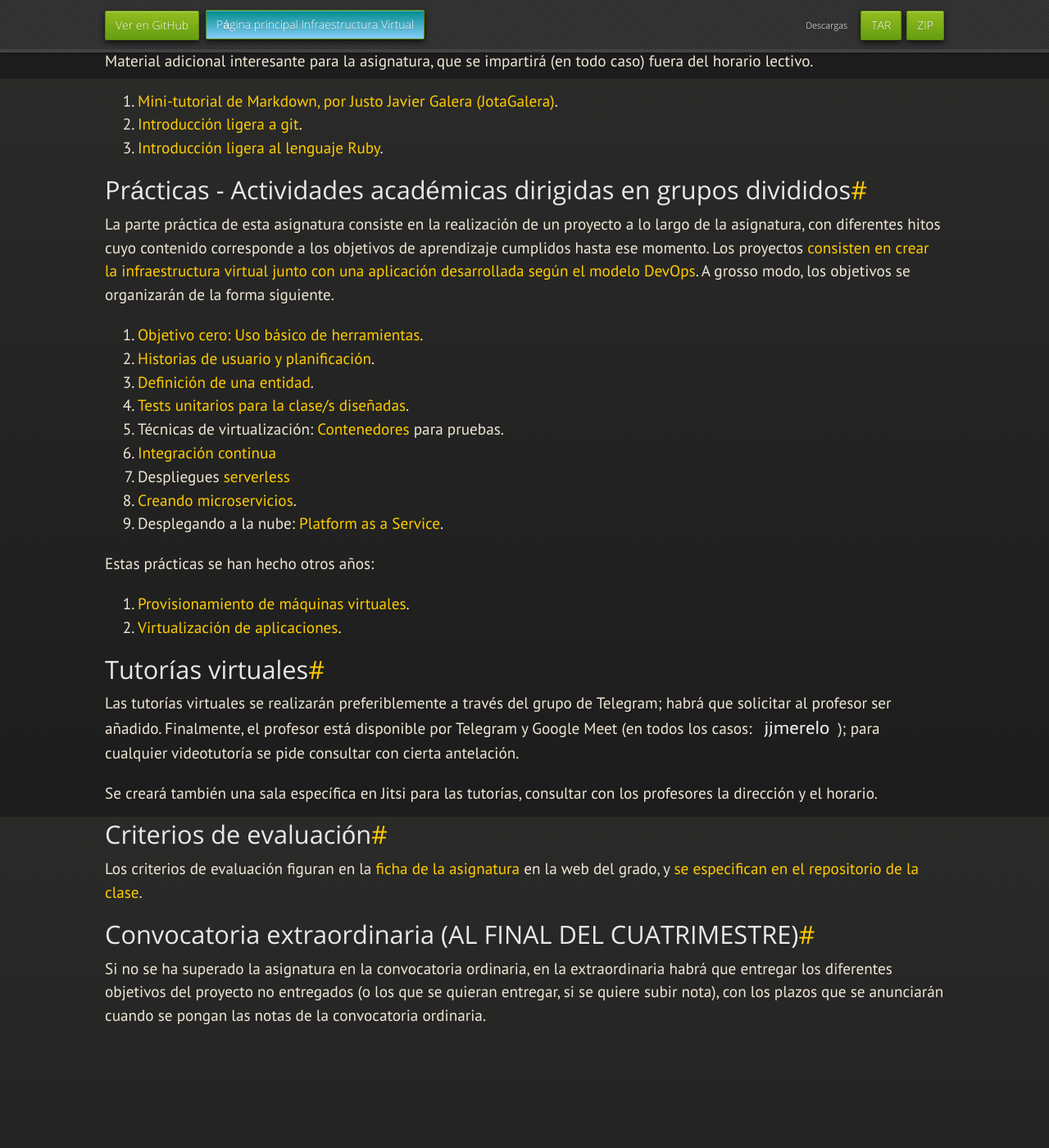
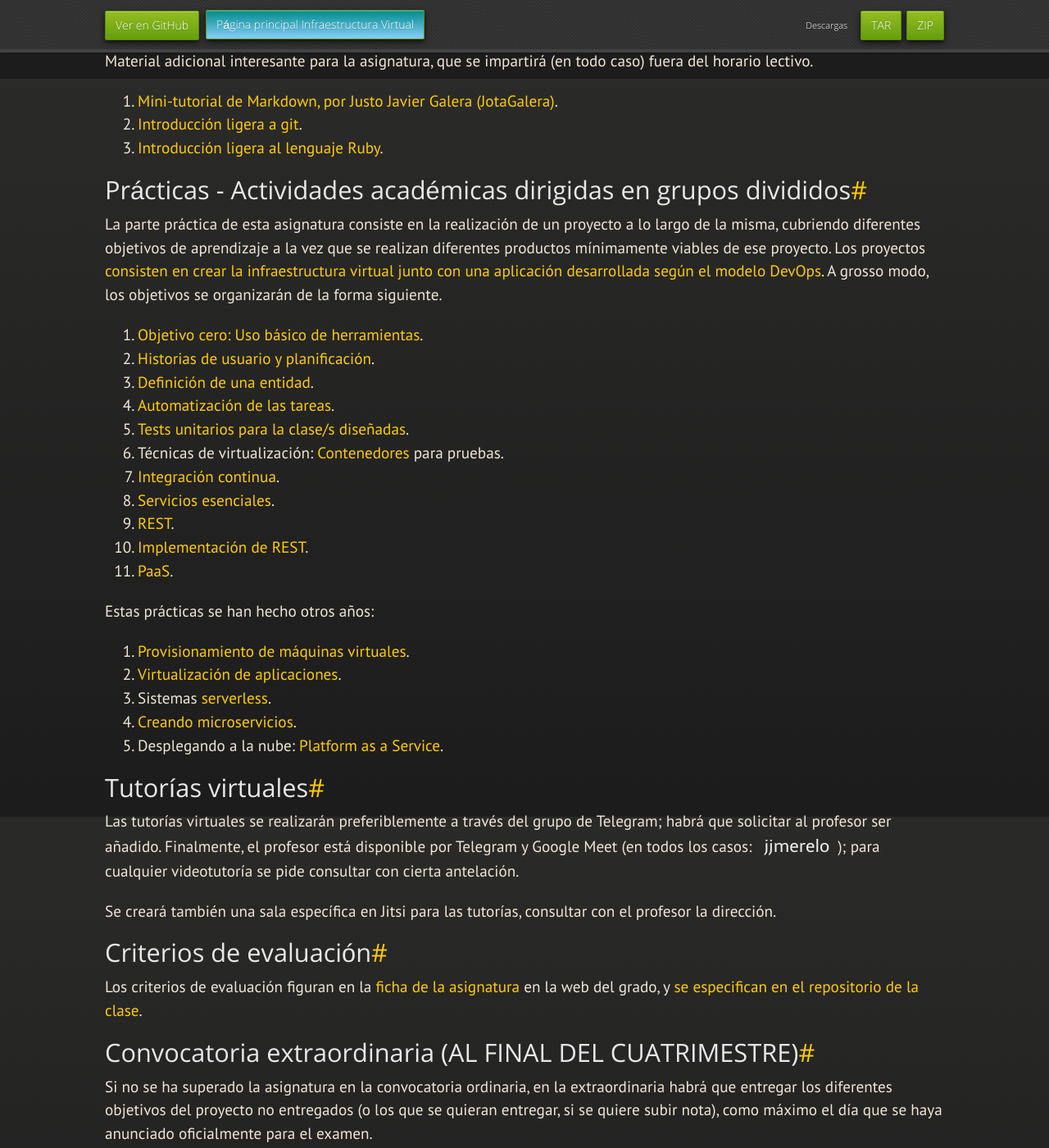
Before and after one commit to JJ/IV, a Jekyll site: the page built from index.md, in a window 1280 px wide and 1400 px high, scrolled down 1704 px. Shown: the whole window at 82% size. Built offline with Jekyll 4.4.1, drawn with Linux system fonts in a browser that asks for light colours; nearby versions of some CDN libraries; some web fonts are replaced; our own code applies the rules of GitHub Pages for plain Markdown files; before the commit the page ends 3067 px from its top, so only the background shows below that.

Commit message:
Sync index.md de master a gh-pages

```diff
--- a/index.md
+++ b/index.md
@@ -29,7 +27,7 @@ Se usará [GitHub](https://github.com) para el proyecto, la forma principal de
 examinar la asignatura; llamaremos *objetivos* a cada una de las entregas que hay
 que hacer del mismo.
 
-Estos son los [objetivos de la asignatura](documentos/objetivos.md), cuyas
+Estos son los [objetivos de la asignatura](documentos/objetivos), cuyas
 sesiones de clase se irán reflejando en
 [un repositorio de GitHub; este es el de 2021-22](https://github.com/JJ/IV-21-22).
 
@@ -57,7 +55,7 @@ disponibles con una licencia libre. Los fuentes de los mismos están en
 [GitHub](https://github.com/JJ/IV).
 
 La temporización de la asignatura y los objetivos de cada sesión figuran en la
-[bitácora](https://github.com/JJ/IV-20-21/blob/master/sesiones/README.md) de
+[bitácora](https://github.com/JJ/IV-21-22/blob/master/sesiones/README.md) de
 clase. Enlazaremos también en ese fichero las grabaciones que se hagan de las
 sesiones en vivo.
 
@@ -89,39 +87,44 @@ Material adicional interesante para la asignatura, que se impartirá
 (en todo caso) fuera del horario lectivo.
 
 1. [Mini-tutorial de Markdown, por Justo Javier Galera
-   (JotaGalera)](documentos/seminarios/tutorial).
+   (JotaGalera)](documentos/seminarios/MarkDown_tutorial).
 2. [Introducción ligera a git](preso/intro-git.html).
 3. [Introducción ligera al lenguaje Ruby](documentos/seminarios/ruby).
 
 ## Prácticas - Actividades académicas dirigidas en grupos divididos
 
-La parte práctica de esta asignatura consiste en la realización de un
-proyecto a lo largo de la asignatura, con diferentes hitos cuyo
-contenido corresponde a los objetivos de aprendizaje cumplidos hasta
-ese momento. Los proyectos
-[consisten en crear la infraestructura virtual junto con una aplicación
-desarrollada según el modelo DevOps](documentos/proyecto/README). A
-grosso modo, los objetivos se organizarán de la forma siguiente.
+La parte práctica de esta asignatura consiste en la realización de un proyecto a
+lo largo de la misma, cubriendo diferentes objetivos de aprendizaje a la vez que
+se realizan diferentes productos mínimamente viables de ese proyecto. Los
+proyectos [consisten en crear la infraestructura virtual junto con una
+aplicación desarrollada según el modelo
+DevOps](documentos/proyecto/README.md). A grosso modo, los objetivos se
+organizarán de la forma siguiente.
 
 1. [Objetivo cero: Uso básico de
    herramientas](documentos/proyecto/0.Repositorio).
 2. [Historias de usuario y
    planificación](documentos/proyecto/1.Infraestructura).
 3. [Definición de una entidad](documentos/proyecto/2.Entidad).
-4. [Tests unitarios para la clase/s diseñadas](documentos/proyecto/2.Tests).
-5. Técnicas de virtualización: [Contenedores](documentos/proyecto/3.Docker)
+4. [Automatización de las tareas](documentos/proyecto/3.Automatizar).
+5. [Tests unitarios para la clase/s diseñadas](documentos/proyecto/4.Tests).
+6. Técnicas de virtualización: [Contenedores](documentos/proyecto/5.Docker)
    para pruebas.
-6. [Integración continua](documentos/proyecto/4.CI)
-7. Despliegues [serverless](documentos/proyecto/5.Serverless)
-8. [Creando microservicios](documentos/proyecto/6.Microservicio).
-9. Desplegando a la nube:
-   [Platform as a Service](documentos/proyecto/7.PaaS).
+7. [Integración continua](documentos/proyecto/6.CI).
+8. [Servicios esenciales](documentos/proyecto/7.Servicios).
+9. [REST](documentos/proyecto/8.REST).
+10. [Implementación de REST](documentos/proyecto/9.Microservicios).
+11. [PaaS](documentos/proyecto/10.PaaS).
 
 Estas prácticas se han hecho otros años:
 
 1. [Provisionamiento de máquinas
    virtuales](documentos/proyecto/6.Provision).
 2. [Virtualización de aplicaciones](documentos/proyecto/5.IaaS).
+3. Sistemas [serverless](documentos/proyecto/5.Serverless).
+4. [Creando microservicios](documentos/proyecto/6.Microservicio).
+5. Desplegando a la nube:
+   [Platform as a Service](documentos/proyecto/7.PaaS).
 
 ## Tutorías virtuales
 
@@ -132,18 +135,18 @@ casos: `jjmerelo`); para cualquier videotutoría se pide consultar con cierta
 antelación.
 
 Se creará también una sala específica en Jitsi para las tutorías,
-consultar con los profesores la dirección y el horario.
+consultar con el profesor la dirección.
 
 ## Criterios de evaluación
 
 Los criterios de evaluación figuran en la
 [ficha de la asignatura](https://grados.ugr.es/informatica/pages/infoacademica/guias_docentes/curso_actual/cuarto/tecnologiasdelainformacion/gii_infraestructura_virtual_20172018_firmada)
 en la web del grado, y
-[se especifican en el repositorio de la clase](https://github.com/JJ/IV-21-22/blob/master/Metodolog%C3%ADa_y_criterios_de_evaluaci%C3%B3n.md).
+[se especifican en el repositorio de la clase](https://github.com/JJ/IV-21-22/blob/master/Metodolog%C3%ADa_y_criterios_de_evaluaci%C3%B3n).
 
 ## Convocatoria extraordinaria (AL FINAL DEL CUATRIMESTRE)
 
 Si no se ha superado la asignatura en la convocatoria ordinaria, en la
 extraordinaria habrá que entregar los diferentes objetivos del proyecto no
-entregados (o los que se quieran entregar, si se quiere subir nota), con los
-plazos que se anunciarán cuando se pongan las notas de la convocatoria ordinaria.
+entregados (o los que se quieran entregar, si se quiere subir nota), como máximo
+el día que se haya anunciado oficialmente para el examen.
```
Also changed, not shown: other parts of index.md (+0 -2 lines).
